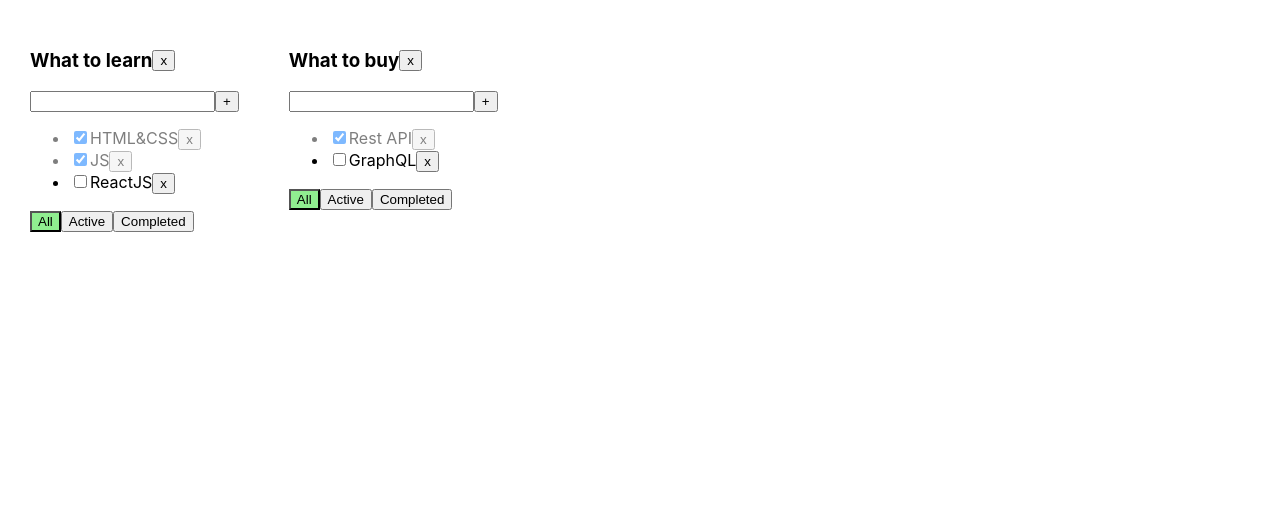
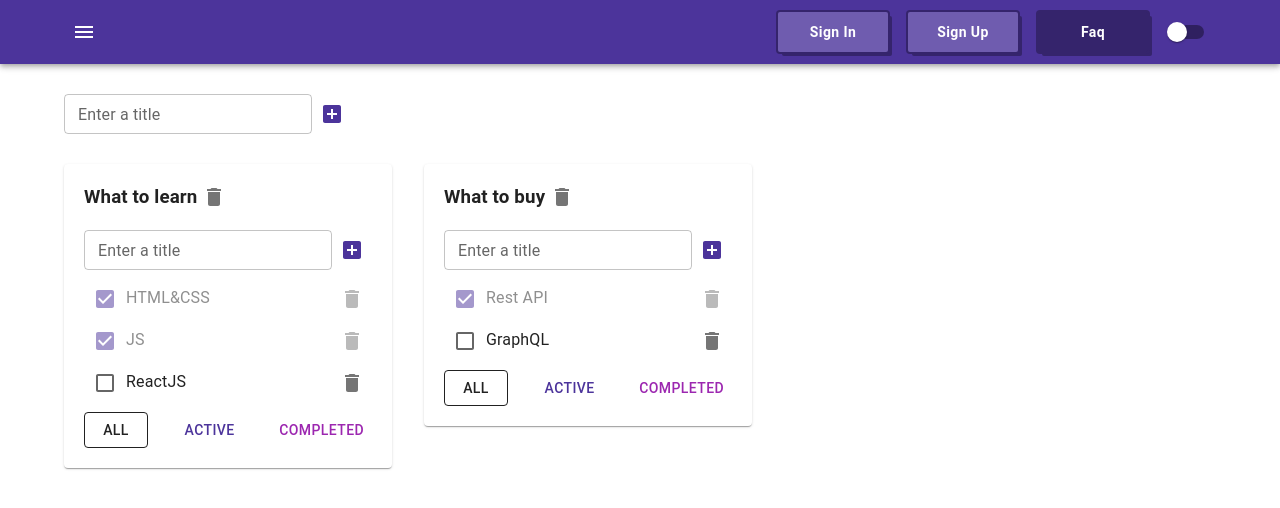
Before and after one commit to eliseevais/repeat-todolist, a React (Vite) app: page / in a window 1280 px wide. Shown: the top 508 px of the page. Built offline with nearby package versions, Linux system fonts and the light colour scheme.

Commit message:
sprint 02 week 03: add MUI

```diff
--- a/package.json
+++ b/package.json
@@ -10,6 +10,10 @@
     "preview": "vite preview"
   },
   "dependencies": {
+    "@emotion/react": "^11.14.0",
+    "@emotion/styled": "^11.14.0",
+    "@mui/icons-material": "^6.4.7",
+    "@mui/material": "^6.4.7",
     "@prettier/plugin-pug": "^3.2.1",
     "react": "19.0.0",
     "react-dom": "19.0.0",
--- a/src/App.css
+++ b/src/App.css
@@ -1,29 +1,14 @@
 .app {
-  padding: 30px;
   display: flex;
-}
-
-.app > div {
-  margin-right: 50px;
-}
-
-.error {
-  border: 1px solid red;
-}
-
-.error-message {
-  color: red;
-}
-
-.active-filter {
-  background-color: lightgreen;
-}
-
-.is-done {
-  opacity: 0.5;
+  flex-direction: column;
+  width: 100vw;
 }
 
 .container {
   display: flex;
   align-items: center;
 }
+
+.is-done {
+  opacity: 0.5;
+}
--- /dev/null
+++ b/src/App.styles.ts
@@ -0,0 +1,6 @@
+import { SxProps } from '@mui/material'
+
+export const containerSx: SxProps = {
+  display: 'flex',
+  justifyContent: 'space-between',
+}
--- a/src/App.tsx
+++ b/src/App.tsx
@@ -1,7 +1,26 @@
 import './App.css'
 import {useState} from 'react'
 import {v1} from 'uuid'
+import {CreateItemForm} from './CreateItemForm'
 import {TodolistItem} from './TodolistItem'
+import AppBar from '@mui/material/AppBar'
+import Toolbar from '@mui/material/Toolbar'
+import IconButton from '@mui/material/IconButton'
+import MenuIcon from '@mui/icons-material/Menu'
+import Container from '@mui/material/Container'
+import Grid from '@mui/material/Grid2'
+import Paper from '@mui/material/Paper'
+import {containerSx} from "./App.styles.ts"
+import {NavButton} from "./NavButton.ts"
+import { createTheme, ThemeProvider } from '@mui/material/styles'
+import Switch from '@mui/material/Switch'
+import CssBaseline from '@mui/material/CssBaseline'
+
+export type Todolist = {
+  id: string
+  title: string
+  filter: FilterValues
+}
 
 export type Task = {
   id: string
@@ -9,20 +28,13 @@ export type Task = {
   isDone: boolean
 }
 
-export type Todolist = {
-  id: string
-  title: string
-  filter: FilterValues
-}
-
-export type TasksState = {
-  [key: string]: Task[]
-}
-
 export type FilterValues = 'all' | 'active' | 'completed'
 
+export type TasksState = Record<string, Task[]>
+
+type ThemeMode = 'dark' | 'light'
+
 export const App = () => {
-
   const todolistId1 = v1()
   const todolistId2 = v1()
 
@@ -43,42 +55,31 @@ export const App = () => {
     ],
   })
 
-  const changeFilter = (todolistId: string, filter: FilterValues) => {
-    const nextState: Todolist[] = todolists.map((todolist) => {
-      return todolist.id === todolistId
-        ? {...todolist, filter: filter}
-        : todolist
+  const [themeMode, setThemeMode] = useState<ThemeMode>('light')
+
+  // const theme = createTheme({})
+  const theme = createTheme({
+    palette: {
+      mode: themeMode,
+      primary: {
+        main: "#4C349B",
+      },
+    },
   })
-    setTodolists(nextState)
+
+  const changeMode = () => {
+    setThemeMode(themeMode === 'light' ? 'dark' : 'light')
   }
 
-  const deleteTask = (todolistId: string, taskId: string) => {
-    const nextState: TasksState = {
-      ...tasks,
-      [todolistId]: tasks[todolistId].filter(t => t.id !== taskId)
-    }
-    setTasks(nextState)
+  const changeFilter = (todolistId: string, filter: FilterValues) => {
+    setTodolists(todolists.map(todolist => todolist.id === todolistId ? {...todolist, filter} : todolist))
   }
 
-  const createTask = (todolistId: string, title: string) => {
-    const newTask = {id: v1(), title, isDone: false}
-    const nextState: TasksState = {
-      ...tasks,
-      [todolistId]: [newTask, ...tasks[todolistId]]
-    }
-    setTasks(nextState)
-  }
-
-  const changeTaskStatus = (todolistId: string, taskId: string, isDone: boolean) => {
-   const nextState: TasksState = {
-     ...tasks,
-     [todolistId]: tasks[todolistId].map((task: Task) => {
-       return task.id == taskId
-         ? {...task, isDone}
-         : task
-     })
-   }
-   setTasks(nextState)
+  const createTodolist = (title: string) => {
+    const todolistId = v1()
+    const newTodolist: Todolist = {id: todolistId, title, filter: 'all'}
+    setTodolists([newTodolist, ...todolists])
+    setTasks({...tasks, [todolistId]: []})
   }
 
   const deleteTodolist = (todolistId: string) => {
@@ -87,18 +88,63 @@ export const App = () => {
     setTasks({...tasks})
   }
 
+  const changeTodolistTitle = (todolistId: string, title: string) => {
+    setTodolists(todolists.map(todolist => todolist.id === todolistId ? {...todolist, title} : todolist))
+  }
+
+  const deleteTask = (todolistId: string, taskId: string) => {
+    setTasks({...tasks, [todolistId]: tasks[todolistId].filter(task => task.id !== taskId)})
+  }
+
+  const createTask = (todolistId: string, title: string) => {
+    const newTask = {id: v1(), title, isDone: false}
+    setTasks({...tasks, [todolistId]: [newTask, ...tasks[todolistId]]})
+  }
+
+  const changeTaskStatus = (todolistId: string, taskId: string, isDone: boolean) => {
+    setTasks({...tasks, [todolistId]: tasks[todolistId].map(task => task.id == taskId ? {...task, isDone} : task)})
+  }
+
+  const changeTaskTitle = (todolistId: string, taskId: string, title: string) => {
+    setTasks({...tasks, [todolistId]: tasks[todolistId].map(task => task.id === taskId ? {...task, title} : task)})
+  }
+
   return (
-    <div className="app">
-      {todolists.map((todolist: Todolist) => {
+    <ThemeProvider theme={theme}>
+      <CssBaseline />
+      <AppBar position="static" sx={{ mb: '30px', minWidth: "100vw" }}>
+        <Toolbar>
+          <Container maxWidth={'lg'} sx={containerSx}>
+            <IconButton color="inherit">
+              <MenuIcon/>
+            </IconButton>
+            <div>
+              <NavButton>Sign in</NavButton >
+              <NavButton>Sign up</NavButton >
+              <NavButton background={theme.palette.primary.dark}>Faq</NavButton >
+              <Switch color={'default'} onChange={changeMode} />
+            </div>
+          </Container>
+        </Toolbar>
+      </AppBar>
+      <Container maxWidth={'lg'}>
+        <Grid container sx={{ mb: '30px' }}>
+          <CreateItemForm onCreateItem={createTodolist}/>
+        </Grid>
+        <Grid container spacing={4}>
+          {todolists.map(todolist => {
             const todolistTasks = tasks[todolist.id]
             let filteredTasks = todolistTasks
             if (todolist.filter === 'active') {
-          filteredTasks = todolistTasks.filter((task: Task) => !task.isDone)
+              filteredTasks = todolistTasks.filter(task => !task.isDone)
             }
             if (todolist.filter === 'completed') {
-          filteredTasks = todolistTasks.filter((task: Task) => task.isDone)
+              filteredTasks = todolistTasks.filter(task => task.isDone)
             }
+
             return (
+              <Grid key={todolist.id}>
+                <Paper sx={{ p: '0 20px 20px 20px' }}>
                   <TodolistItem key={todolist.id}
                                 todolist={todolist}
                                 tasks={filteredTasks}
@@ -107,8 +153,14 @@ export const App = () => {
                                 createTask={createTask}
                                 changeTaskStatus={changeTaskStatus}
                                 deleteTodolist={deleteTodolist}
-          />)
+                                changeTaskTitle={changeTaskTitle}
+                                changeTodolistTitle={changeTodolistTitle}/>
+                </Paper>
+              </Grid>
+            )
           })}
-    </div>
+        </Grid>
+      </Container>
+    </ThemeProvider>
   )
 }
--- /dev/null
+++ b/src/CreateItemForm.tsx
@@ -0,0 +1,52 @@
+import {type ChangeEvent, type KeyboardEvent, useState} from 'react'
+import TextField from '@mui/material/TextField'
+import AddBoxIcon from '@mui/icons-material/AddBox'
+import IconButton from '@mui/material/IconButton'
+
+type Props = {
+  onCreateItem: (title: string) => void
+}
+
+export const CreateItemForm = ({onCreateItem}: Props) => {
+  const [title, setTitle] = useState('')
+  const [error, setError] = useState<string | null>(null)
+
+  const createItemHandler = () => {
+    const trimmedTitle = title.trim()
+    if (trimmedTitle !== '') {
+      onCreateItem(trimmedTitle)
+      setTitle('')
+    } else {
+      setError('Title is required')
+    }
+  }
+
+  const changeTitleHandler = (event: ChangeEvent<HTMLInputElement>) => {
+    setTitle(event.currentTarget.value)
+    setError(null)
+  }
+
+  const createItemOnEnterHandler = (event: KeyboardEvent<HTMLInputElement>) => {
+    if (event.key === 'Enter') {
+      createItemHandler()
+    }
+  }
+
+  return (
+    <div>
+      <TextField label={'Enter a title'}
+                 variant={'outlined'}
+                 className={error ? 'error' : ''}
+                 value={title}
+                 size={'small'}
+                 onChange={changeTitleHandler}
+                 onKeyDown={createItemOnEnterHandler}
+                 error={!!error}
+                 helperText={error}
+      />
+      <IconButton onClick={createItemHandler} color={'primary'}>
+        <AddBoxIcon />
+      </IconButton>
+    </div>
+  )
+}
--- /dev/null
+++ b/src/EditableSpan.tsx
@@ -0,0 +1,40 @@
+import {type ChangeEvent, useState} from 'react'
+import TextField from "@mui/material/TextField";
+
+type Props = {
+  value: string
+  onChange: (title: string) => void
+}
+
+export const EditableSpan = ({ value, onChange }: Props) => {
+  const [title, setTitle] = useState(value)
+  const [isEditMode, setIsEditMode] = useState(false)
+
+  const turnOnEditMode = () => {
+    setIsEditMode(true)
+  }
+
+  const turnOffEditMode = () => {
+    setIsEditMode(false)
+    onChange(title)
+  }
+
+  const changeTitle = (event: ChangeEvent<HTMLInputElement>) => {
+    setTitle(event.currentTarget.value)
+  }
+
+  return (
+      <>
+        {isEditMode ? (
+          <TextField variant={'outlined'}
+                     value={title}
+                     size={'small'}
+                     onChange={changeTitle}
+                     onBlur={turnOffEditMode}
+                     autoFocus/>
+        ) : (
+            <span onDoubleClick={turnOnEditMode}>{value}</span>
+        )}
+      </>
+  )
+}
--- /dev/null
+++ b/src/NavButton.ts
@@ -0,0 +1,18 @@
+import { styled } from '@mui/material/styles'
+import Button from '@mui/material/Button'
+
+type Props = {
+  background?: string
+}
+
+export const NavButton = styled(Button)<Props>(({ background, theme }) => ({
+  minWidth: '110px',
+  fontWeight: 'bold',
+  boxShadow: `0 0 0 2px ${theme.palette.primary.dark}, 4px 4px 0 0 ${theme.palette.primary.dark}`,
+  borderRadius: '2px',
+  textTransform: 'capitalize',
+  margin: '0 10px',
+  padding: '8px 24px',
+  color: theme.palette.primary.contrastText,
+  background: background || theme.palette.primary.light,
+}))
--- /dev/null
+++ b/src/TodolistItem.styles.ts
@@ -0,0 +1,12 @@
+import { SxProps } from '@mui/material'
+
+export const containerSx: SxProps = {
+  display: 'flex',
+  justifyContent: 'space-between',
+}
+
+export const getListItemSx = (isDone: boolean): SxProps => ({
+  p: 0,
+  justifyContent: 'space-between',
+  opacity: isDone ? 0.5 : 1,
+})
--- a/src/TodolistItem.tsx
+++ b/src/TodolistItem.tsx
@@ -1,6 +1,15 @@
-import {type ChangeEvent, type KeyboardEvent, useState} from 'react'
+import type {ChangeEvent} from 'react'
 import type {FilterValues, Task, Todolist} from './App'
-import {Button} from './Button'
+import {CreateItemForm} from './CreateItemForm'
+import {EditableSpan} from './EditableSpan'
+import IconButton from '@mui/material/IconButton'
+import DeleteIcon from '@mui/icons-material/Delete'
+import Button from '@mui/material/Button'
+import {Checkbox} from "@mui/material"
+import List from '@mui/material/List'
+import ListItem from '@mui/material/ListItem'
+import Box from '@mui/material/Box'
+import {containerSx, getListItemSx} from './TodolistItem.styles'
 
 type Props = {
   todolist: Todolist
@@ -10,6 +19,8 @@ type Props = {
   createTask: (todolistId: string, title: string) => void
   changeTaskStatus: (todolistId: string, taskId: string, isDone: boolean) => void
   deleteTodolist: (todolistId: string) => void
+  changeTaskTitle: (todolistId: string, taskId: string, title: string) => void
+  changeTodolistTitle: (todolistId: string, title: string) => void
 }
 
 export const TodolistItem = (props: Props) => {
@@ -20,32 +31,10 @@ export const TodolistItem = (props: Props) => {
     changeFilter,
     createTask,
     changeTaskStatus,
-    deleteTodolist
+    deleteTodolist,
+    changeTaskTitle,
+    changeTodolistTitle,
   } = props
-
-  const [taskTitle, setTaskTitle] = useState('')
-  const [error, setError] = useState<string | null>(null)
-
-  const createTaskHandler = () => {
-    const trimmedTitle = taskTitle.trim()
-    if (trimmedTitle !== '') {
-      createTask(id, trimmedTitle)
-      setTaskTitle('')
-    } else {
-      setError('Title is required')
-    }
-  }
-
-  const changeTaskTitleHandler = (event: ChangeEvent<HTMLInputElement>) => {
-    setTaskTitle(event.currentTarget.value)
-    setError(null)
-  }
-
-  const createTaskOnEnterHandler = (event: KeyboardEvent<HTMLInputElement>) => {
-    if (event.key === 'Enter') {
-      createTaskHandler()
-    }
-  }
 
   const changeFilterHandler = (filter: FilterValues) => {
     changeFilter(id, filter)
@@ -55,24 +44,31 @@ export const TodolistItem = (props: Props) => {
     deleteTodolist(id)
   }
 
+  const changeTodolistTitleHandler = (title: string) => {
+    changeTodolistTitle(id, title)
+  }
+
+  const createTaskHandler = (title: string) => {
+    createTask(id, title)
+  }
+
   return (
     <div>
-      <div className={"container"}>
-        <h3>{title}</h3>
-        <Button title={"x"} onClick={deleteTodolistHandler}/>
+      <div className={'container'}>
+        <h3>
+          <EditableSpan value={title}
+                        onChange={changeTodolistTitleHandler}/>
+        </h3>
+        <IconButton onClick={deleteTodolistHandler}
+                    size="small">
+          <DeleteIcon/>
+        </IconButton>
       </div>
-      <div>
-        <input className={error ? 'error' : ''}
-               value={taskTitle}
-               onChange={changeTaskTitleHandler}
-               onKeyDown={createTaskOnEnterHandler}/>
-        <Button title={'+'} onClick={createTaskHandler}/>
-        {error && <div className={'error-message'}>{error}</div>}
-      </div>
+      <CreateItemForm onCreateItem={createTaskHandler}/>
       {tasks.length === 0 ? (
         <p>Тасок нет</p>
       ) : (
-        <ul>
+        <List>
           {tasks.map(task => {
             const deleteTaskHandler = () => {
               deleteTask(id, task.id)
@@ -83,29 +79,43 @@ export const TodolistItem = (props: Props) => {
               changeTaskStatus(id, task.id, newStatusValue)
             }
 
+            const changeTaskTitleHandler = (title: string) => {
+              changeTaskTitle(id, task.id, title)
+            }
+
             return (
-              <li key={task.id} className={task.isDone ? 'is-done' : ''}>
-                <input type="checkbox"
-                       checked={task.isDone}
-                       onChange={changeTaskStatusHandler}/>
-                <span>{task.title}</span>
-                <Button title={'x'} onClick={deleteTaskHandler}/>
-              </li>
+              <ListItem key={task.id} className={task.isDone ? 'is-done' : ''}
+                        sx={getListItemSx(task.isDone)}
+              >
+                <div>
+                  <Checkbox checked={task.isDone} onChange={changeTaskStatusHandler}/>
+                  <EditableSpan value={task.title} onChange={changeTaskTitleHandler}/>
+                </div>
+                <IconButton onClick={deleteTaskHandler}>
+                  <DeleteIcon/>
+                </IconButton>
+              </ListItem>
             )
           })}
-        </ul>
+        </List>
       )}
-      <div>
-        <Button className={filter === 'all' ? 'active-filter' : ''}
-                title={'All'}
-                onClick={() => changeFilterHandler('all')}/>
-        <Button className={filter === 'active' ? 'active-filter' : ''}
-                title={'Active'}
-                onClick={() => changeFilterHandler('active')}/>
-        <Button className={filter === 'completed' ? 'active-filter' : ''}
-                title={'Completed'}
-                onClick={() => changeFilterHandler('completed')}/>
-      </div>
+      <Box sx={containerSx}>
+        <Button variant={filter === 'all' ? 'outlined' : 'text'}
+                color={'inherit'}
+                onClick={() => changeFilterHandler('all')}>
+          All
+        </Button>
+        <Button variant={filter === 'active' ? 'outlined' : 'text'}
+                color={'primary'}
+                onClick={() => changeFilterHandler('active')}>
+          Active
+        </Button>
+        <Button variant={filter === 'completed' ? 'outlined' : 'text'}
+                color={'secondary'}
+                onClick={() => changeFilterHandler('completed')}>
+          Completed
+        </Button>
+      </Box>
     </div>
   )
 }
```
Also changed, not shown: 1 other file (tests, documents, lock files or other folders). Lines whose indentation alone changed are shown as unchanged.
